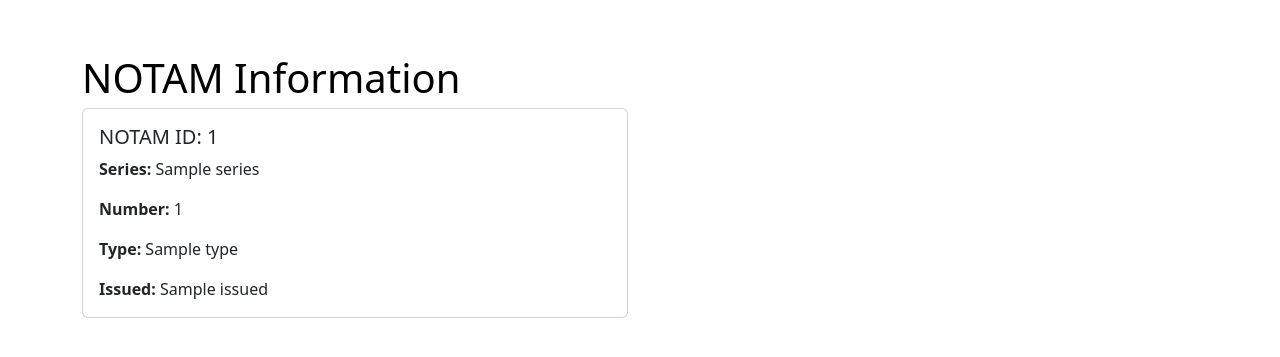
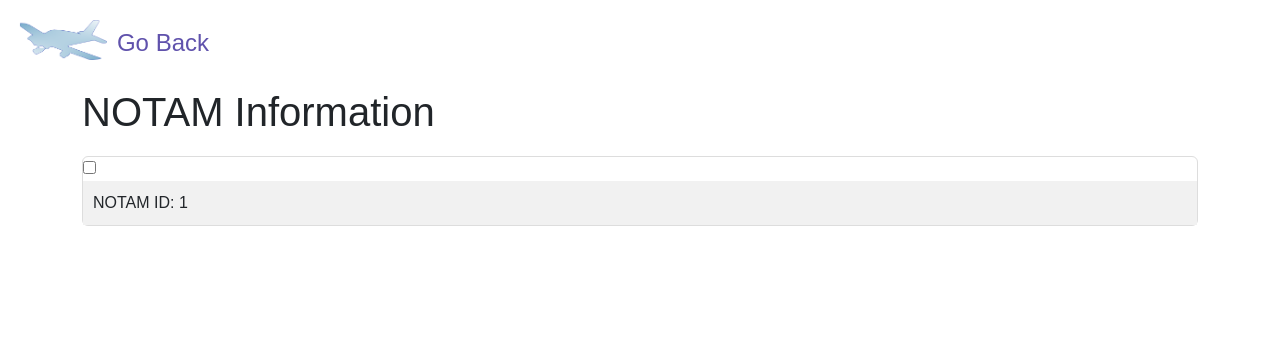
Before and after one commit to Gabrieldowen/NOTAM_API_Example, a Flask app: template templates/display.html in a window 1280 px wide. Shown: the top 357 px of the page. Run offline with Flask 3, Linux system fonts and the light colour scheme; the template is opened without the code that fills it: most values are stand-ins (such as "Sample title", 1, 10 or a date in 2020); some libraries are stand-ins or nearby versions.

Commit message:
Added go back button, as well as a rudimentary accordion style NOTAMs.

```diff
--- a/static/styles.css
+++ b/static/styles.css
@@ -1,9 +1,3 @@
-/* Header for base.html */
-h1i{
-  font-size: 2.5rem;
-  color: #000000;
-}
-
 /* Customized buttons for base.html */
 .submit {
   font-size: 1.5rem;
@@ -17,6 +11,7 @@ h1i{
   transition: all 0.3s;
 }
 
+/* The listed destinations */
 .destination{
   display: flex;
   gap: 10px;
@@ -26,12 +21,12 @@ h1i{
   justify-content: center;
 }
 
+/* The button to delete destinations */
 .delete{
-
   color: #000000;
 
-  border: 3.5px solid #ffffff;
-  box-shadow: 0 0 0 2px #ff0000;
+  border: 5px double #ffffff;
+  box-shadow: 0 0 0 1px #ff0000;
   background-image: url('images/minus.png');
 
   background-position: center;
@@ -39,31 +34,43 @@ h1i{
   background-size: cover;
   background-repeat: no-repeat;
 
-  width: 10px;
-  height: 10px;
+  width: 12px;
+  height: 12px;
 
   border-radius: 50%;
   position: absolute;
   top: -5px;
-  right: 0;
+  right: -2px;
 }
 
-/* Customized buttons functions for base.html */
-
+/* Hover animation for submit buttons */
 .submit:hover{
   transform: translateY(-10px);
   background-color: #000000;
   color: #ffffff;
 }
 
+/* Arrow to go back */
+#arrow{
+  background-size: contain;
+  background-repeat: no-repeat;
+  background-position: center;
+  width: auto;
+  height: 40px;
+  transform: translate(20px, 20px) scaleX(-1);
+
+}
+
 /* Custom loading text in base.html */
 .custom-text {
   position: fixed;
   font-size: 24px;
-  color: #b01b6b;
-  top: calc(50vh - 200px);
-  left: calc(50vw - (150px/2) - (24px/2));
-  animation: changeColor 2s linear;
+  color: #6052ac;
+
+  position: relative;
+  top: 25px;
+  right: -30px;
+
 }
 
 /* To make the loading symbol */
@@ -141,8 +148,43 @@ group .ticks span {
 }
 
 /* Hidden text attribute for changing from input requesting, to loading, to display. */
-
 .hiddenObj {
     display: none;
 }
-/*# sourceMappingURL=style.css.map */
+
+
+
+
+/* styles.css */
+body {
+  font-family: Arial, sans-serif;
+  margin: 0;
+  padding: 0;
+}
+
+.accordion {
+  max-width: vw;
+  margin: 20px auto;
+}
+
+.accordion-item {
+  border: 1px solid #ddd;
+  margin-bottom: 2px;
+}
+
+.accordion-header {
+  display: block;
+  padding: 10px;
+  background-color: #f1f1f1;
+  cursor: pointer;
+}
+
+.accordion-content {
+  display: none;
+  padding: 10px;
+}
+
+/* Use :checked pseudo-class to toggle content visibility */
+.accordion-item input:checked + .accordion-header + .accordion-content {
+  display: block;
+}
--- a/templates/display.html
+++ b/templates/display.html
@@ -1,23 +1,34 @@
 {% extends 'base.html' %}
 
 {% block content %}
+<div style="display: flex; ">
+    <input type="image" id ="arrow" src="static/images/plane2.png" onclick="returnToForm()" alt="Submit">
+    <span class = "custom-text">
+        Go Back
+    </span>
+</div>
+
  <div class="container mt-5">
-        <h1i>NOTAM Information</h1i>
-        <div class="row row-cols-1 row-cols-md-2 g-4">
+        <h1>NOTAM Information</h1>
+
+
+        <div class="accordion">
             {% for notam in notams %}
-            <div class="col">
-                <div class="card h-100">
-                    <div class="card-body">
-                        <h5 class="card-title">NOTAM ID: {{ notam.id }}</h5>
-                        <p class="card-text"><strong>Series:</strong> {{ notam.series }}</p>
-                        <p class="card-text"><strong>Number:</strong> {{ notam.number }}</p>
-                        <p class="card-text"><strong>Type:</strong> {{ notam.type }}</p>
-                        <p class="card-text"><strong>Issued:</strong> {{ notam.issued }}</p>
-                        <!-- Add other attributes here -->
-                    </div>
+            <div class="accordion-item">
+                <input type="checkbox" id="item{{ loop.index }}">
+                <label for="item{{ loop.index }}" class="accordion-header">NOTAM ID: {{ notam.id }}</label>
+                <div class="accordion-content">
+                    <p><strong>Series: </strong>{{ notam.series }}</p>
+                    <p><strong>Number: </strong>{{ notam.number }}</p>
+                    <p><strong>Type: </strong>{{ notam.type }}</p>
+                    <p><strong>Issued: </strong>{{ notam.issued }}</p>
                 </div>
             </div>
-            {% endfor %}
+        {% endfor %}
         </div>
     </div>
+
+
+
+
 {% endblock %}
--- a/templates/form.html
+++ b/templates/form.html
@@ -3,8 +3,8 @@
 {% block content %}
 
 <div class="container" style="transform: translateY(10px);">
-    <h1i id = "Title">NOTAM Sorter</h1i>
-      <div class="container mt-5" style="transform: translateY(-40px);">
+    <h1 id = "Title">NOTAM Sorter</h1>
+      <div class="container mt-5" style="transform: translateY(-20px);">
         <form id = "dataForm" onSubmit="checkInputs(); return false;">
 	    <div class="row">
                 <div class="col-md-6 mb-3">
```
Also changed, not shown: static/form.js (+14 -4 lines), static/images/plane1.png (added), static/images/plane2.png (added).
